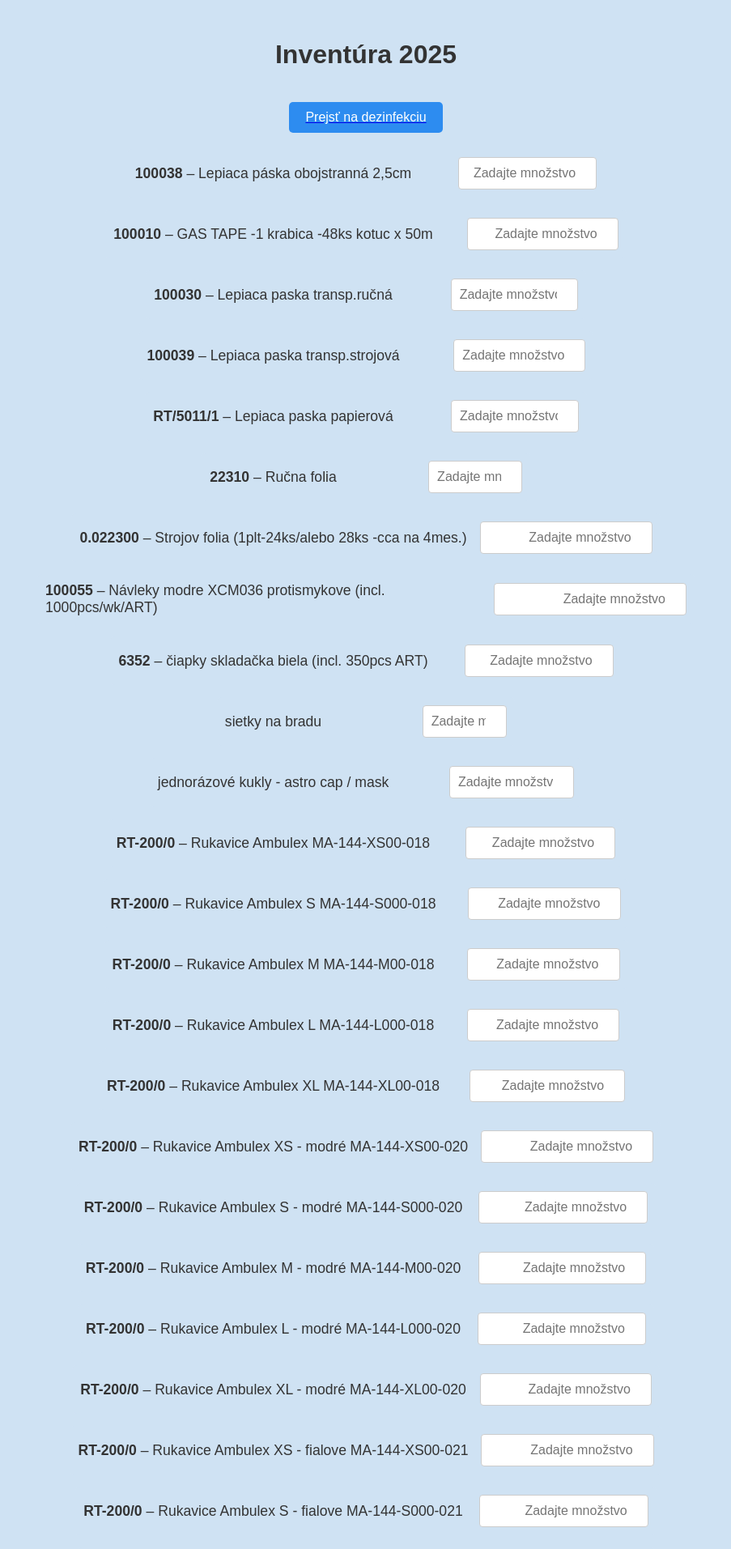
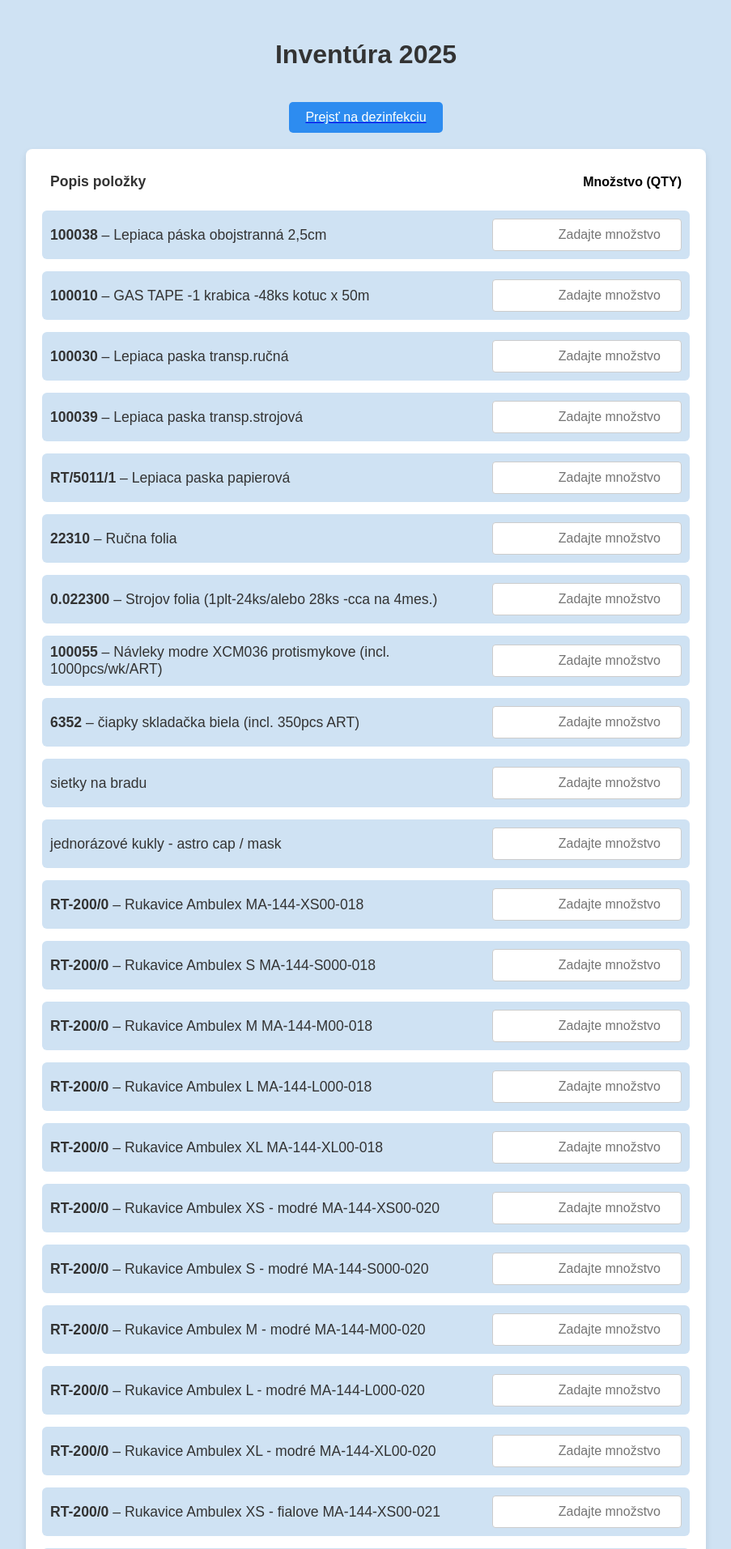
Before and after one commit to matypyth/inventura_bmx, a Flask app: page / in a window 1280 px wide. Shown: the top 1913 px of the page at 81% size, without its empty margins (188-1091 px from the left). Run offline with Flask 3, Linux system fonts and the light colour scheme.

Commit message:
index.html

```diff
--- a/INVENTORY_BMX/templates/index.html
+++ b/INVENTORY_BMX/templates/index.html
@@ -123,7 +123,12 @@
             </a>
         {% endif %}
     </div>
-
+<form method="POST">
+    <!-- Hlavička -->
+    <div class="item-row" style="font-weight: bold; background-color: transparent;">
+        <div class="label-group">Popis položky</div>
+        <div style="width: 30%; text-align: right;">Množstvo (QTY)</div>
+    </div>
     {% for item in items %}
         {% set input_id = item.name.replace(" ", "_").replace(",", "").replace(".", "").lower() %}
         <div class="item-row">
```
